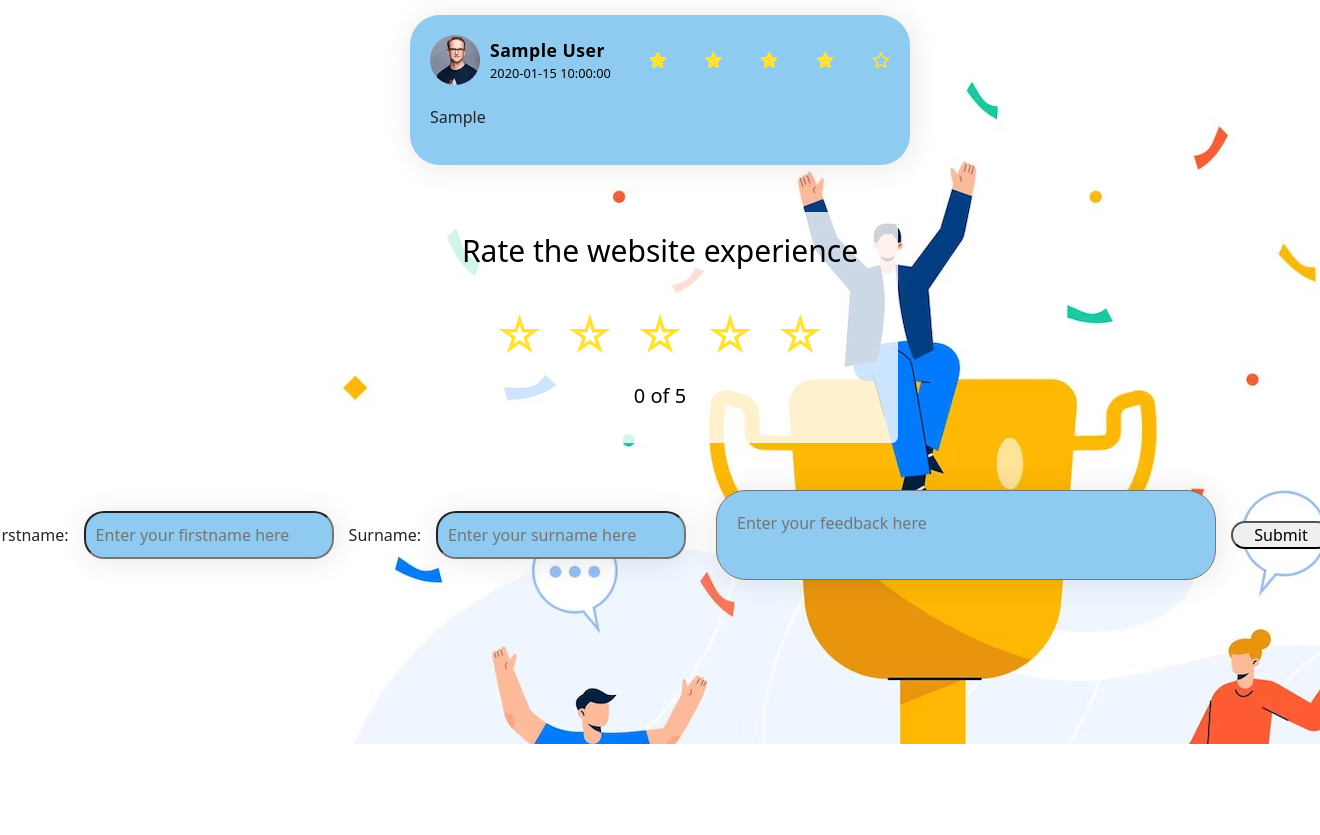
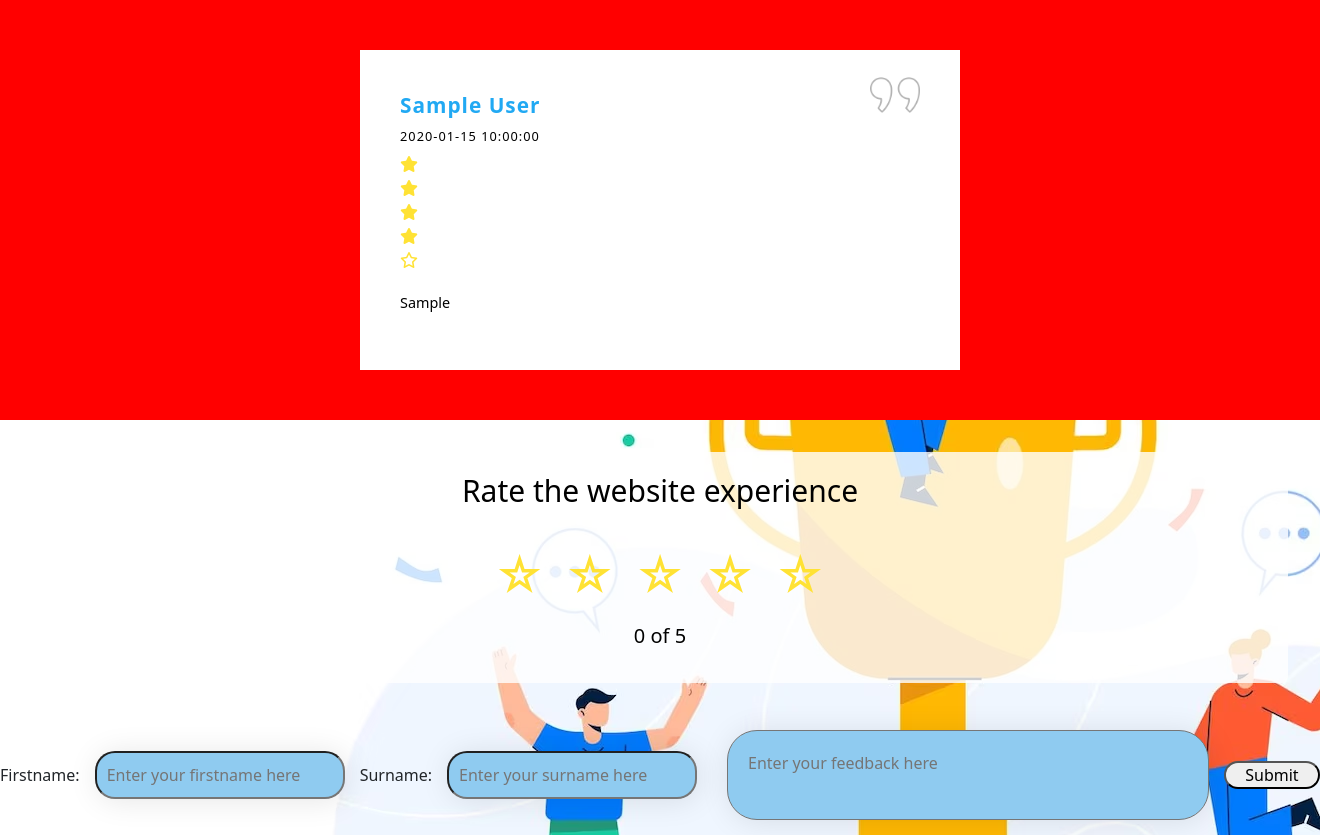
Before and after one commit to Onethk/SDGP1, a Flask app: page / in a window 1320 px wide; the page is wider, and only the part inside the window is pictured. Shown: the part 56-891 px from the top of that part. Before the commit the page ends 800 px from the top of that part, so only its background shows below. Run offline with Flask 2, Linux system fonts and the light colour scheme; tables that the repository leaves empty or names only in its code hold one stand-in row (values such as "Sample post"); some libraries are stand-ins or nearby versions.

Commit message:
Changes done to frontend

```diff
--- a/testo_backend/testo/static/testo.css
+++ b/testo_backend/testo/static/testo.css
@@ -33,48 +33,32 @@ body{
 a{
    text-decoration: none;
 }
-#testimonials{
-    /* background: url(./images/image10.avif)no-repeat; */
-    display: flex;
-    justify-content: center;
-    align-items: center;
-    flex-direction:column;
-    width: 100%;
 
+.testimonial-box{
+    position: relative;
+    width:100%;
+    padding: 40px;
 }
 
-.testimonial-box-container{
-    display: flex;
-    justify-content:center;
-    align-items: center;
-    flex-wrap: wrap;
-    width: 100% ;
-}
-.testimonial-box{
-    padding-top: 20px;
-    width: 500px;
-    box-shadow: 2px 2px 30px rgba(0,0,0,0.1);
-    background-color:#8fcbf0;
-    /* background-color: white; */
-    padding: 20px;
-    margin: 15px;
-    cursor: pointer;
-    border-radius: 30px;
-
-}
-.profile-img{
+.quote-img{
+    position: absolute;
+    top: 20px;
+    right: 30px;
+    opacity: 0.3;
     width: 50px;
     height: 50px;
-    border-radius: 50%;
     overflow:hidden;
     margin-right: 10px;
+    bottom:0px;
 }
-.profile-img img{
+
+.quote-img img{
     width:100%;
     height:100%;
     object-fit: cover;
     object-position: center;
 }
+
 .profile{
     display: flex;
     align-items: center;
@@ -83,10 +67,13 @@ a{
     display: flex;
     flex-direction: column;
 }
-.name-user strong{
+.name-user{
     color: black;
-    font-size: 1.1rem;
-    letter-spacing: 0.5px;
+    font-size: 1.3rem;
+    font-weight:400px;
+    letter-spacing: 1px;
+    color: #21a9f3;
+    line-height: 1.5em;
   }
 .name-user span{
     color:black;
@@ -95,16 +82,14 @@ a{
 .reviews{
     color: #ffe234;
 }
-.box-top{
-    display:flex;
-    justify-content: space-between;
+
+.client-comments {
+    display: flex;
     align-items: center;
-    margin-bottom: 20px;
+    font-size: 0.9rem;
+    color: black;
+    margin-top: 20px;
 }
-  .client-comment p{
-     font-size: 0.9rem;
-     color: black;
-  }
   .testimonial-box:hover{
     transform: translateY(-10px);
     transition: all ease 0.3s;
@@ -226,3 +211,19 @@ a{
 .star:hover{
     cursor: pointer;
 }
+
+
+.swiper {
+    width: 100%;
+    padding-top: 50px;
+    padding-bottom: 50px;
+    background-color:red;
+}
+
+
+.swiper-slide {
+    background-position: center;
+    background-size: cover;
+    width: 600px;
+    background-color:#fff;
+}
--- a/testo_backend/testo/static/testo.js
+++ b/testo_backend/testo/static/testo.js
@@ -20,3 +20,24 @@ stars.forEach((star,i) =>{
         })
     }
 })
+
+var swiper = new Swiper(".Swipe", {
+      effect: "coverflow",
+      grabCursor: true,
+      centeredSlides: true,
+      slidesPerView: "auto",
+      autoplay: {
+        delay: 2500,
+        disableOnInteraction: false,
+      },
+      coverflowEffect: {
+        rotate: 50,
+        stretch: 0,
+        depth: 100,
+        modifier: 1,
+        slideShadows: false,
+      },
+      pagination: {
+        el: ".swiper-pagination",
+      },
+});
--- a/testo_backend/testo/templates/testo.html
+++ b/testo_backend/testo/templates/testo.html
@@ -5,6 +5,8 @@
     <meta charset="utf-8">
     <meta name="viewport" content="width=device-width, initial-scale=1">
 
+      <!--Swiper -->
+      <link rel="stylesheet" href="https://cdn.jsdelivr.net/npm/swiper@9/swiper-bundle.min.css"/>
     <!-- Bootstrap CSS -->
     <link href="https://cdn.jsdelivr.net/npm/bootstrap@5.0.2/dist/css/bootstrap.min.css" rel="stylesheet" integrity="sha384-EVSTQN3/azprG1Anm3QDgpJLIm9Nao0Yz1ztcQTwFspd3yD65VohhpuuCOmLASjC" crossorigin="anonymous">
 
@@ -16,7 +18,6 @@
   </head>
 
   <body>
-
 
     <nav class="navbar navbar-expand-lg">
         <div class="container-fluid">
@@ -45,8 +46,6 @@
     <!--Testimonials-------------------------->
    <section id="testimonials">
 
-      <div class="testimonials-box-container">
-
        <!--Printing out the flash message -->
           {% with message = get_flashed_messages() %}
           {% if message %}
@@ -62,24 +61,23 @@
           {%endif%}
           {%endwith%}
 
+       <div class="swiper Swipe">
+           <div class="swiper-wrapper">
                <!--Looping to get the row from the database table to display-->
                {% for row in testimonials %}
+               <div class="swiper-slide">
                    <div class="testimonial-box">
-              <div class="box-top">
-
-                  <div class="profile">
-
-                      <div class="profile-img">
-                          <img src="static/images/user1.jpg"/>
+                               <div class="quote-img">
+                                   <img src="static/images/right-quote.png"/>
                                </div>
-
+                       <div class = "feedbackReviews">
                                <div class="name-user">
                                    <!--Displaying row 1 and 2, Full name -->
                                    <strong>{{ row.1 }} {{ row.2}}</strong>
                                    <!--Displaying row 4, Date -->
                                    <span>{{row.5}}</span>
                                </div>
-                  </div>
+
 
                            <!-- Loop to print the number of stars given as feedback -->
                            {% for star in range(row.4) %}
@@ -88,14 +86,11 @@
                            </div>
                            {%endfor%}
 
-
                            {% for star in range(5 - row.4) %}
                            <div class="reviews">
                                <i class="fa-sharp fa-regular fa-star"></i>
                            </div>
                            {%endfor%}
-
-              </div>
 
                        <div class="client-comments">
                            <!--Displaying row 3, Feedback -->
@@ -103,7 +98,13 @@
                        </div>
                        </div>
                    </div>
+
+               </div>
                {% endfor %}
+           </div>
+           <div class="swiper-pagination"></div>
+       </div>
+
 
        <!-- Displaying stars -->
        <div class="feedbackRate">
@@ -138,6 +139,8 @@
 
     </section>
 
+    <script src="https://cdn.jsdelivr.net/npm/swiper@9/swiper-bundle.min.js"></script>
+    <!-- .js linked -->
     <script src = "static/testo.js"></script>
 
     <script src="https://cdn.jsdelivr.net/npm/bootstrap@5.0.2/dist/js/bootstrap.bundle.min.js" integrity="sha384-MrcW6ZMFYlzcLA8Nl+NtUVF0sA7MsXsP1UyJoMp4YLEuNSfAP+JcXn/tWtIaxVXM" crossorigin="anonymous"></script>
--- a/testo_backend/testo/testo.py
+++ b/testo_backend/testo/testo.py
@@ -24,7 +24,7 @@ def index():
     # Retrieving data from the database
     cur = mysql.connection.cursor()
     # Selects the feedback randomly and limits the number of feedback to be displayed as 5
-    cur.execute("SELECT * FROM testimonials ORDER BY RAND() LIMIT 5")
+    cur.execute("SELECT * FROM testimonials ORDER BY RAND() LIMIT 6")
     data = cur.fetchall()
     cur.close()
 
```
Also changed, not shown: testo_backend/testo/static/images/right-quote.png (added). Lines whose indentation alone changed are shown as unchanged.
